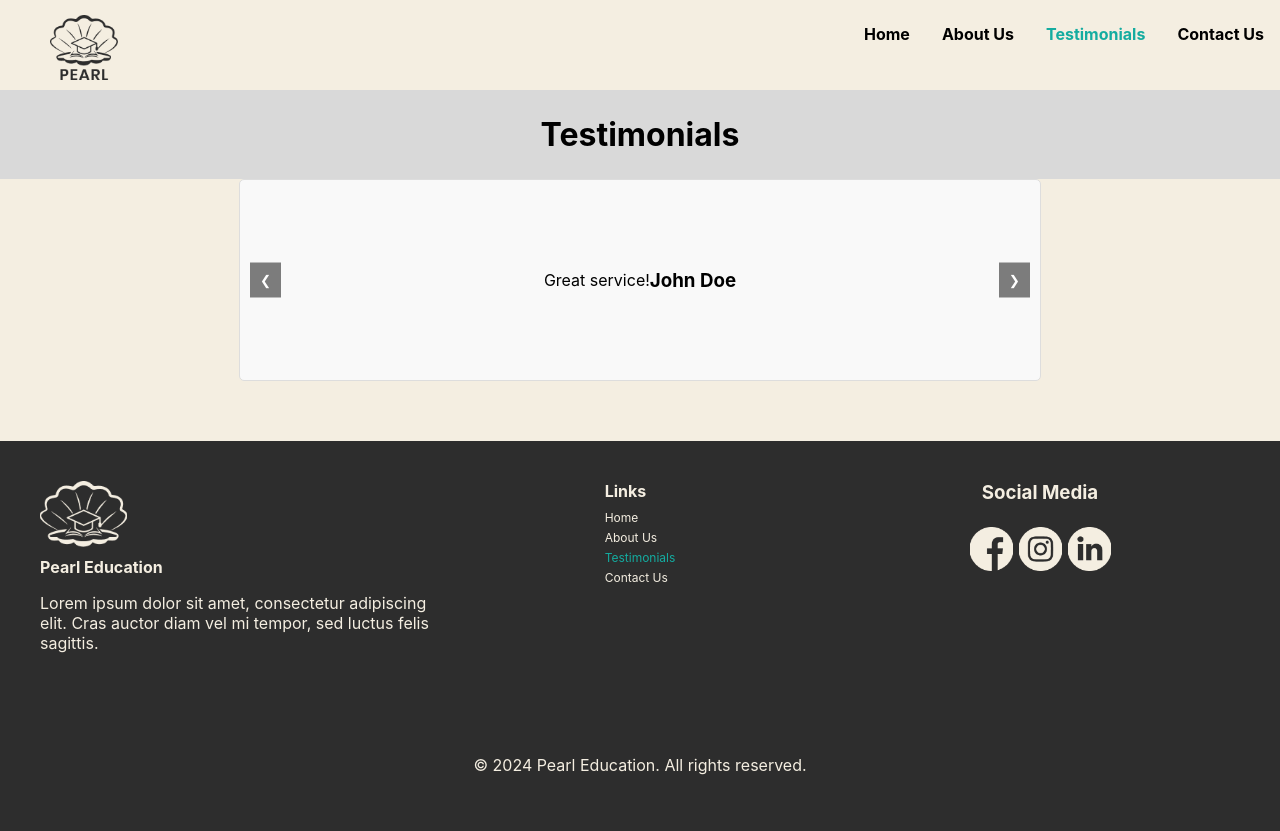
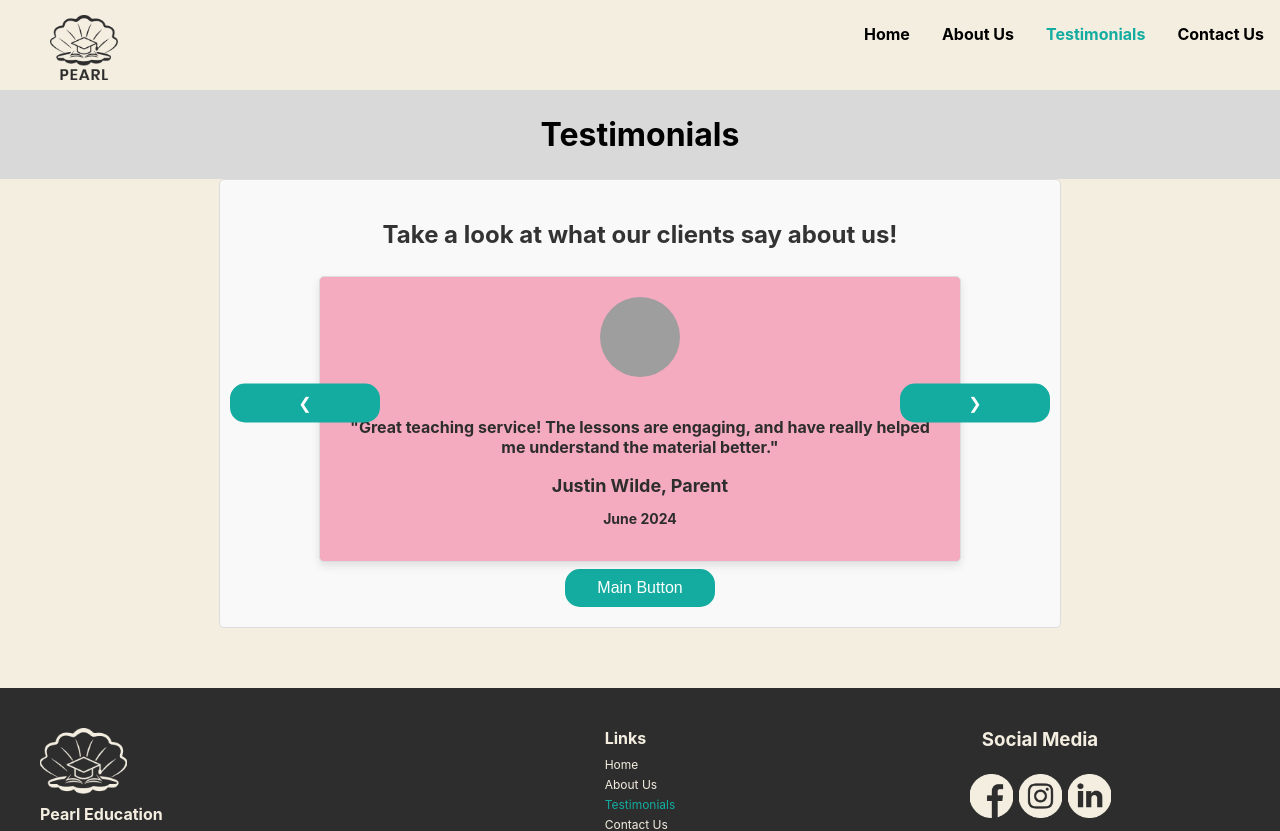
Before and after one commit to wick0073/pearl_education, a React (Create React App) app: page /testimonials in a window 1280 px wide. Shown: the top 831 px of the page. Built offline with nearby package versions, Linux system fonts and the light colour scheme; grey boxes are pictures that could not be loaded.

Commit message:
makes some more formatting changes

```diff
--- a/src/components/Testimonials/TestimonialsCarousel.js
+++ b/src/components/Testimonials/TestimonialsCarousel.js
@@ -1,10 +1,11 @@
 import React, { useState } from 'react';
 import '../../css/Testimonials/Testimonials.css';
+import Button from '../Button';
 
 const testimonialsData = [
-  { id: 1, name: 'John Doe', text: 'Great service!' },
-  { id: 2, name: 'Jane Smith', text: 'Highly recommend!' },
-  { id: 3, name: 'Sam Wilson', text: 'Fantastic experience!' },
+  { id: 1, name: 'Justin Wilde', text: 'Great teaching service! The lessons are engaging, and have really helped me understand the material better.', photo: 'path/to/photo1.jpg', date: 'June 2024', role: 'Parent' },
+  { id: 2, name: 'Jane Smith', text: 'Highly recommend!', photo: 'path/to/photo2.jpg', date: 'May 2024', role: 'Student' },
+  { id: 3, name: 'Sam Wilson', text: 'Fantastic experience!', photo: 'path/to/photo3.jpg', date: 'April 2024', role: 'Parent' },
 ];
 
 const TestimonialsCarousel = () => {
@@ -18,9 +19,16 @@ const TestimonialsCarousel = () => {
     setCurrent(current === 0 ? testimonialsData.length - 1 : current - 1);
   };
 
+  const handleMainButtonClick = () => {
+    alert('Main button clicked!');
+  };
+
   return (
     <div className="carousel-container">
-      <button className="carousel-button prev" onClick={prevSlide}>&#10094;</button>
+      <h2 className="testimonials-heading">Take a look at what our clients say about us!</h2>
+      <Button className="carousel-button prev" onClick={prevSlide}>
+        &#10094;
+      </Button>
       <div className="carousel-slide">
         {testimonialsData.map((testimonial, index) => (
           <div
@@ -28,15 +36,24 @@ const TestimonialsCarousel = () => {
             className={index === current ? 'slide active' : 'slide'}
           >
             {index === current && (
-              <>
-                <p>{testimonial.text}</p>
-                <h3>{testimonial.name}</h3>
-              </>
+              <div className="testimonial-card">
+                <img src={testimonial.photo} alt={testimonial.name} className="profile-photo" />
+                <p className="testimonial-text">"{testimonial.text}"</p>
+                <h3 className="testimonial-name">{testimonial.name}, {testimonial.role}</h3>
+                <p className="testimonial-date">{testimonial.date}</p>
+              </div>
             )}
           </div>
         ))}
       </div>
-      <button className="carousel-button next" onClick={nextSlide}>&#10095;</button>
+      <Button className="carousel-button next" onClick={nextSlide}>
+        &#10095;
+      </Button>
+      <div className="main-button-container">
+        <Button className="main-button" onClick={handleMainButtonClick}>
+          Main Button
+        </Button>
+      </div>
     </div>
   );
 };
--- a/src/css/Testimonials/Testimonials.css
+++ b/src/css/Testimonials/Testimonials.css
@@ -6,11 +6,21 @@
   border: 1px solid #ddd;
   border-radius: 5px;
   background-color: #f9f9f9;
+  padding: 20px;
+  text-align: center;
+}
+
+.testimonials-heading {
+  font-size: 24px;
+  margin-bottom: 20px;
+  color: #333;
 }
 
 .carousel-slide {
   display: flex;
   transition: transform 0.5s ease-in-out;
+  position: relative;
+  height: 300px;
 }
 
 .slide {
@@ -21,9 +31,6 @@
   display: flex;
   justify-content: center;
   align-items: center;
-  height: 200px; /* Adjust the height as needed */
-  padding: 20px;
-  text-align: center;
   position: absolute;
   top: 0;
   left: 0;
@@ -58,7 +65,40 @@
   background-color: rgba(0, 0, 0, 0.8);
 }
 
-.titleBar {
+.testimonial-card {
+  background-color: #F4ABC0;
+  border: 1px solid #ddd;
+  border-radius: 5px;
+  padding: 20px;
+  max-width: 600px;
   text-align: center;
+  box-shadow: 0 4px 8px rgba(0, 0, 0, 0.1);
+}
+
+.profile-photo {
+  width: 80px;
+  height: 80px;
+  border-radius: 50%;
+  object-fit: cover;
   margin-bottom: 20px;
 }
+
+.testimonial-text {
+  font-size: 16px;
+  font-weight: 700;
+  margin-bottom: 10px;
+  color: #2D2D2D;
+}
+
+.testimonial-name {
+  font-size: 18px;
+  font-weight: bold;
+  color: #2D2D2D;
+  margin-bottom: 5px;
+}
+
+.testimonial-date {
+  font-weight: 700;
+  font-size: 14px;
+  color: #2D2D2D;
+}
```
Also changed, not shown: src/images/placeholder.jpg (added).
